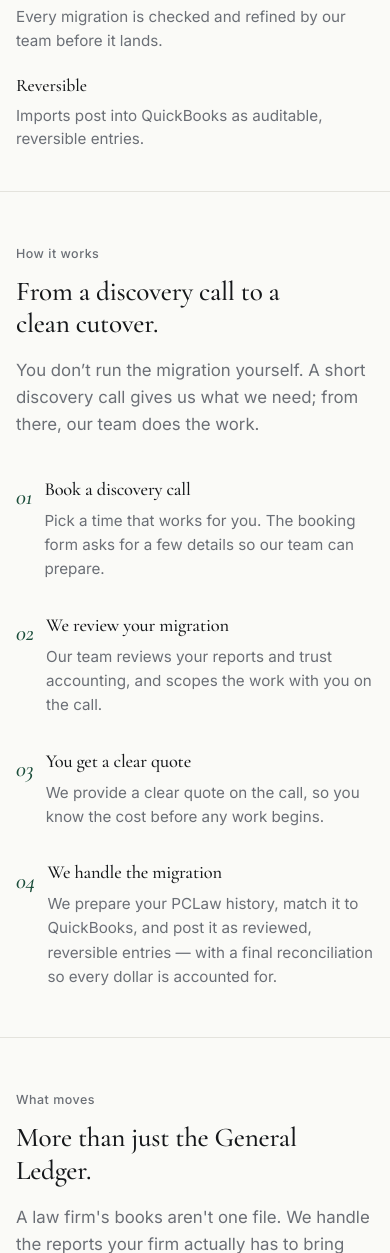
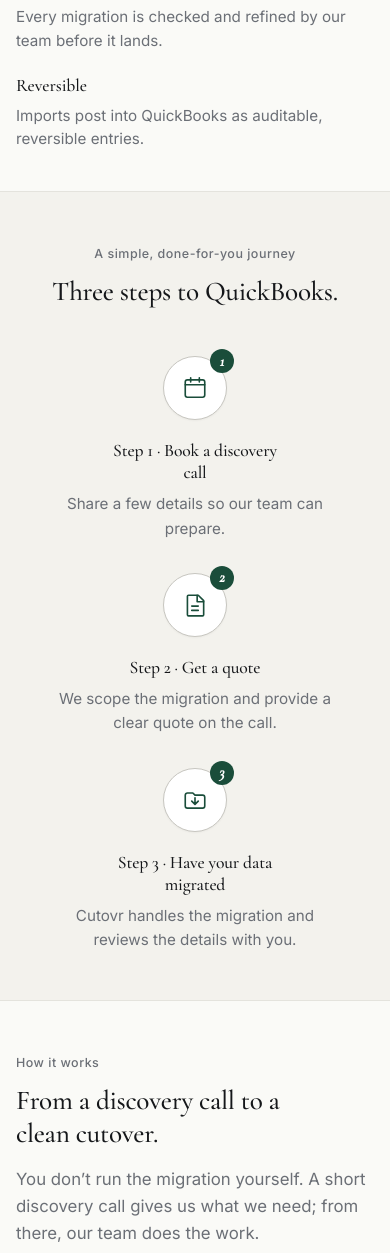
Before and after one commit to iannacito/cutovr, a Flask app: page / in a window 390 px wide. Shown: the part 933-2186 px from the top of the page. Run offline with Flask 3, Linux system fonts and the light colour scheme.

Commit message:
Add three-step journey section to landing page
Give lawyers an at-a-glance view of the engagement right after the hero,
with no sign-in or pricing required: Book a discovery call, Get a quote,
Have your data migrated. Uses a clean three-node card layout with minimal
SVG icons and a subtle connecting line, stacking to a single column on
mobile. Adds a smoke test asserting the labelled steps appear in order
with no public dollar amounts.

Co-Authored-By: Claude Opus 4.7 <noreply@anthropic.com>

```diff
--- a/static/style.css
+++ b/static/style.css
@@ -706,6 +706,100 @@ details.quiet > *:not(summary) { margin-top: var(--space-3); }
   line-height: 1.6;
 }
 
+/* Three-step journey — node cards with a subtle connecting line ------- */
+.landing-journey {
+  border-bottom: 1px solid var(--line);
+  background: var(--bg-2);
+}
+.landing-journey__inner {
+  max-width: 1080px;
+  margin: 0 auto;
+  padding: var(--space-16) var(--space-6);
+  text-align: center;
+}
+.landing-journey__title {
+  font-size: clamp(1.7rem, 3vw, 2.4rem);
+  line-height: 1.2;
+  margin: 0 0 var(--space-12);
+}
+.landing-journey__steps {
+  list-style: none;
+  margin: 0;
+  padding: 0;
+  display: grid;
+  grid-template-columns: repeat(3, minmax(0, 1fr));
+  gap: var(--space-8);
+  position: relative;
+}
+/* Connecting line runs behind the nodes, aligned to their centers. */
+.landing-journey__steps::before {
+  content: "";
+  position: absolute;
+  top: 32px;            /* half of the 64px node */
+  left: calc(16.66% + 16px);
+  right: calc(16.66% + 16px);
+  height: 1px;
+  background: var(--line-strong);
+  z-index: 0;
+}
+.journey-step {
+  position: relative;
+  z-index: 1;
+  display: flex;
+  flex-direction: column;
+  align-items: center;
+  text-align: center;
+  padding: 0 var(--space-3);
+}
+.journey-step__node {
+  position: relative;
+  width: 64px;
+  height: 64px;
+  border-radius: 50%;
+  background: var(--surface);
+  border: 1px solid var(--line-strong);
+  color: var(--accent);
+  display: flex;
+  align-items: center;
+  justify-content: center;
+  margin-bottom: var(--space-5);
+  box-shadow: 0 1px 2px rgba(21, 23, 26, 0.04);
+}
+.journey-step__icon {
+  width: 26px;
+  height: 26px;
+}
+.journey-step__num {
+  position: absolute;
+  top: -8px;
+  right: -8px;
+  width: 24px;
+  height: 24px;
+  border-radius: 50%;
+  background: var(--accent);
+  color: #fff;
+  font-family: var(--font-serif);
+  font-size: .95rem;
+  font-weight: 600;
+  font-style: italic;
+  display: flex;
+  align-items: center;
+  justify-content: center;
+  line-height: 1;
+}
+.journey-step__label {
+  font-size: 1.1rem;
+  margin: 0 0 var(--space-2);
+  max-width: 22ch;
+}
+.journey-step__copy {
+  margin: 0;
+  font-size: .95rem;
+  color: var(--ink-muted);
+  line-height: 1.6;
+  max-width: 30ch;
+}
+
 /* Comparison — two simple panels -------------------------------------- */
 .landing-compare {
   display: grid;
@@ -1209,6 +1303,10 @@ a.landing-pricing__card:focus-visible {
   .landing-hero__bullets { grid-template-columns: 1fr; gap: var(--space-5); }
   .landing-section__inner { padding: var(--space-16) var(--space-6); }
   .landing-steps { grid-template-columns: 1fr; }
+  .landing-journey__inner { padding: var(--space-12) var(--space-6); }
+  .landing-journey__steps { grid-template-columns: 1fr; gap: var(--space-8); }
+  /* Stack vertically; drop the horizontal connector. */
+  .landing-journey__steps::before { display: none; }
   .landing-compare { grid-template-columns: 1fr; }
   .landing-cta__inner { padding: var(--space-16) var(--space-6); }
   .landing-pricing { grid-template-columns: 1fr; }
@@ -1221,6 +1319,7 @@ a.landing-pricing__card:focus-visible {
   .landing-hero__ctas .btn-lg { width: 100%; text-align: center; justify-content: center; }
   .landing-hero__signin { width: 100%; text-align: center; }
   .landing-section__inner { padding: var(--space-12) var(--space-4); }
+  .landing-journey__inner { padding: var(--space-12) var(--space-4); }
   .landing-coverage { grid-template-columns: 1fr; gap: var(--space-5); }
   .landing-step { flex-direction: row; gap: var(--space-3); }
   .landing-compare__col { padding: var(--space-6); }
--- a/templates/landing.html
+++ b/templates/landing.html
@@ -48,6 +48,59 @@ href="{{ discovery_call_href }}"{% if discovery_call_is_external %} target="_bla
         Imports post into QuickBooks as auditable, reversible entries.
       </li>
     </ul>
+  </div>
+</section>
+
+<!-- Three-step journey (above the fold, no sign-in required) ---------- -->
+<section class="landing-journey" id="three-steps" data-testid="landing-three-steps"
+         aria-label="How it works in three steps">
+  <div class="landing-journey__inner">
+    <p class="eyebrow">A simple, done-for-you journey</p>
+    <h2 class="h-serif landing-journey__title">Three steps to QuickBooks.</h2>
+
+    <ol class="landing-journey__steps">
+      <li class="journey-step" data-testid="journey-step-1">
+        <span class="journey-step__node">
+          <span class="journey-step__num">1</span>
+          <svg class="journey-step__icon" viewBox="0 0 24 24" fill="none"
+               stroke="currentColor" stroke-width="1.5" stroke-linecap="round"
+               stroke-linejoin="round" aria-hidden="true" focusable="false">
+            <rect x="3" y="4.5" width="18" height="16" rx="2"></rect>
+            <path d="M3 9h18M8 2.5v4M16 2.5v4"></path>
+          </svg>
+        </span>
+        <h3 class="journey-step__label">Step 1 &middot; Book a discovery call</h3>
+        <p class="journey-step__copy">Share a few details so our team can prepare.</p>
+      </li>
+
+      <li class="journey-step" data-testid="journey-step-2">
+        <span class="journey-step__node">
+          <span class="journey-step__num">2</span>
+          <svg class="journey-step__icon" viewBox="0 0 24 24" fill="none"
+               stroke="currentColor" stroke-width="1.5" stroke-linecap="round"
+               stroke-linejoin="round" aria-hidden="true" focusable="false">
+            <path d="M6 3h9l5 5v13a1 1 0 0 1-1 1H6a1 1 0 0 1-1-1V4a1 1 0 0 1 1-1z"></path>
+            <path d="M14 3v6h6M9 13h6M9 17h6"></path>
+          </svg>
+        </span>
+        <h3 class="journey-step__label">Step 2 &middot; Get a quote</h3>
+        <p class="journey-step__copy">We scope the migration and provide a clear quote on the call.</p>
+      </li>
+
+      <li class="journey-step" data-testid="journey-step-3">
+        <span class="journey-step__node">
+          <span class="journey-step__num">3</span>
+          <svg class="journey-step__icon" viewBox="0 0 24 24" fill="none"
+               stroke="currentColor" stroke-width="1.5" stroke-linecap="round"
+               stroke-linejoin="round" aria-hidden="true" focusable="false">
+            <path d="M3 7.5a2 2 0 0 1 2-2h5l2 2h7a2 2 0 0 1 2 2v8a2 2 0 0 1-2 2H5a2 2 0 0 1-2-2z"></path>
+            <path d="M12 10v6M9 13l3 3 3-3"></path>
+          </svg>
+        </span>
+        <h3 class="journey-step__label">Step 3 &middot; Have your data migrated</h3>
+        <p class="journey-step__copy">{{ app_name }} handles the migration and reviews the details with you.</p>
+      </li>
+    </ol>
   </div>
 </section>
 
```
Also changed, not shown: tests/smoke_landing_page.py (+41 -0 lines).
